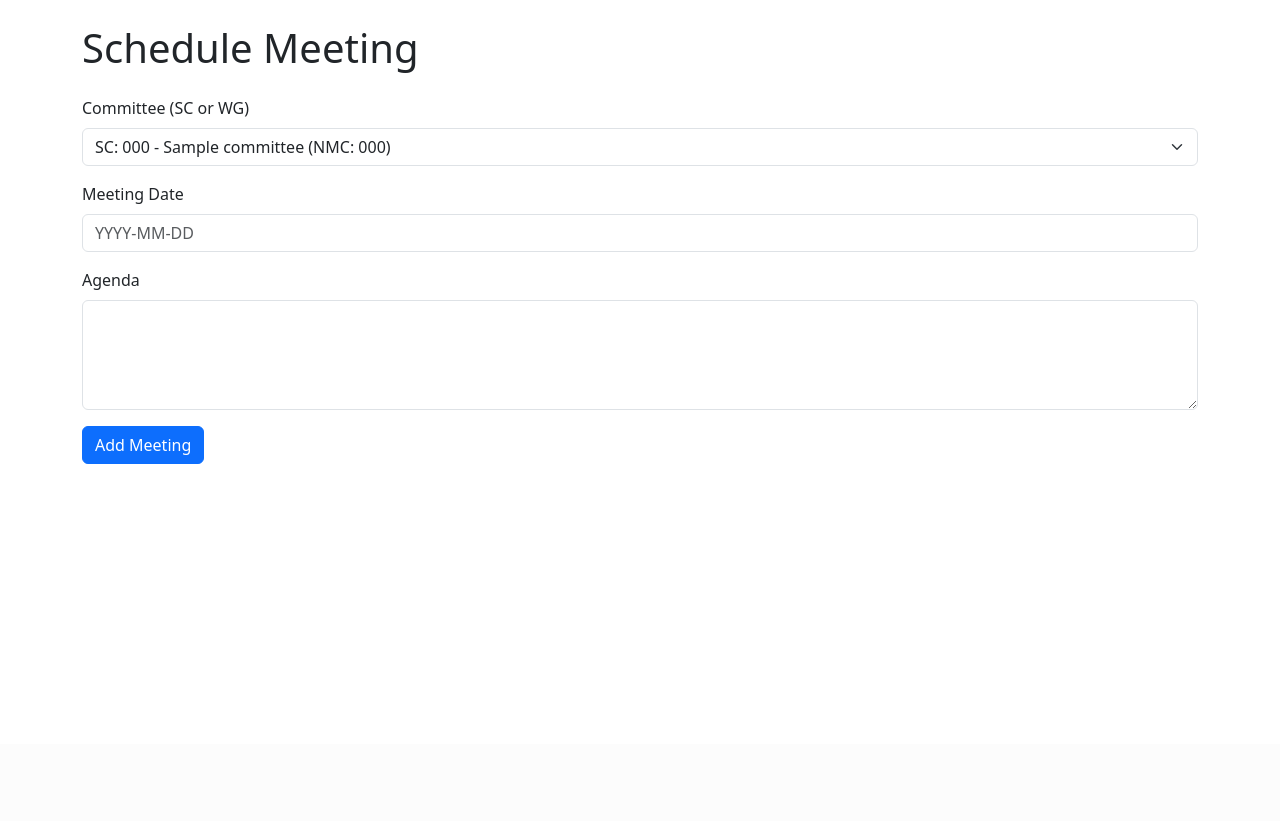
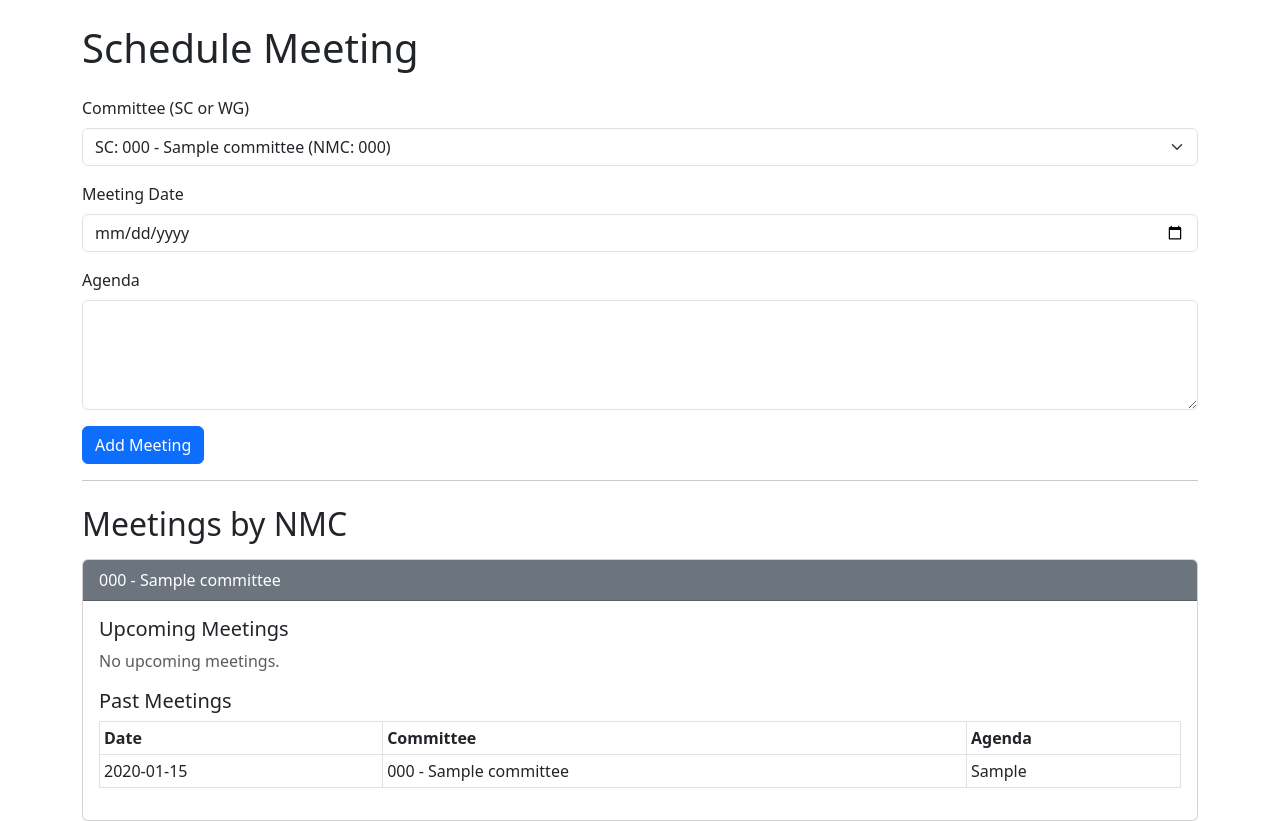
Before and after one commit to Shail089/committee_manager, a Flask app: page /add_meeting in a window 1280 px wide. Shown: the part 56-877 px from the top of the page. Before the commit the page ends 520 px from the top, so only its background shows below. Run offline with Flask 3, Linux system fonts and the light colour scheme; tables that the repository leaves empty hold one stand-in row (values such as "Sample post"); some libraries are stand-ins or nearby versions.

Commit message:
Updated as on 20-02-2026

```diff
--- a/app.py
+++ b/app.py
@@ -11,6 +11,8 @@ app.config['SECRET_KEY'] = 'yoursecretkey'
 db.init_app(app)
 
 # Dashboard - NMC → SC → WG hierarchy
+from datetime import date
+
 @app.route('/')
 def homepage():
     # High-level summary view
@@ -18,11 +20,16 @@ def homepage():
     scs = Committee.query.filter(Committee.parent_id == None).all()
     wgs = Committee.query.filter(Committee.parent_id != None).all()
     experts = Expert.query.all()
-    meetings = Meeting.query.order_by(Meeting.date.asc()).all()
+
+    today = date.today()
+
+    # ✅ Only future meetings
+    meetings = Meeting.query.filter(Meeting.date >= today).order_by(Meeting.date.asc()).all()
+
     participations = Participation.query.all()
 
     return render_template(
-        'index.html',   # ✅ homepage summary template
+        'index.html',
         nmcs=nmcs,
         scs=scs,
         wgs=wgs,
@@ -208,9 +215,10 @@ def delete_expert(expert_id):
     return redirect(url_for('add_expert'))
 
 # Add Meeting
+from datetime import date
+
 @app.route('/add_meeting', methods=['GET', 'POST'])
 def add_meeting():
-    committees = Committee.query.all()
     if request.method == 'POST':
         committee_id = request.form['committee_id']
         date_str = request.form['date']
@@ -222,12 +230,10 @@ def add_meeting():
             flash("Invalid date format. Please use YYYY-MM-DD.", "danger")
             return redirect(url_for('add_meeting'))
 
-        # Create meeting
         meeting = Meeting(committee_id=committee_id, date=meeting_date, agenda=agenda)
         db.session.add(meeting)
         db.session.commit()
 
-        # Auto-populate participation for all experts in this committee
         memberships = Membership.query.filter_by(committee_id=committee_id).all()
         for m in memberships:
             participation = Participation(meeting_id=meeting.id, expert_id=m.expert_id)
@@ -235,10 +241,33 @@ def add_meeting():
         db.session.commit()
 
         flash('Meeting scheduled and participation table prepared!', 'success')
-        return redirect(url_for('dashboard'))
+        return redirect(url_for('add_meeting'))
 
-    return render_template('meetings.html', committees=committees)
+    # Committees for dropdown (SCs only, with children WGs)
+    scs = Committee.query.filter_by(parent_id=None).all()
 
+    # Collect meetings grouped by NMC
+    nmcs = NationalMirrorCommittee.query.all()
+    today = date.today()
+    nmc_meetings = {}
+    for nmc in nmcs:
+        meetings_set = set()
+        for sc in nmc.subcommittees:
+            meetings_set.update(sc.meetings)
+            for wg in sc.children:
+                meetings_set.update(wg.meetings)
+
+        upcoming = [m for m in meetings_set if m.date >= today]
+        past = [m for m in meetings_set if m.date < today]
+
+        nmc_meetings[nmc.id] = {
+            "upcoming": sorted(upcoming, key=lambda m: m.date),
+            "past": sorted(past, key=lambda m: m.date, reverse=True)
+        }
+
+    return render_template('meetings.html', scs=scs, nmcs=nmcs, nmc_meetings=nmc_meetings)
+
+# Send Reminder
 @app.route('/send_reminder/<int:meeting_id>', methods=['POST'])
 def send_reminder(meeting_id):
     meeting = Meeting.query.get_or_404(meeting_id)
@@ -254,6 +283,7 @@ def send_reminder(meeting_id):
     flash('Reminders sent to all members!', 'info')
     return redirect(url_for('dashboard'))
 
+# Send individual reminder (for experts who haven't submitted report or attended)
 @app.route('/send_individual_reminder/<int:participation_id>', methods=['POST'])
 def send_individual_reminder(participation_id):
     p = Participation.query.get_or_404(participation_id)
@@ -429,9 +459,9 @@ def seed_data():
         db.session.add_all([m1, m2, m3, m4])
         db.session.commit()
 
-        return "Seed data added!"
-    else:
-        return "Database already has data."
+    flash("Database seeded successfully!", "success")
+    return redirect(url_for('homepage'))   # ✅ go to homepage instead of dashboard
+
 
 if __name__ == "__main__":
     with app.app_context():
--- a/templates/meetings.html
+++ b/templates/meetings.html
@@ -7,21 +7,24 @@
     <div class="mb-3">
         <label for="committee_id" class="form-label">Committee (SC or WG)</label>
         <select name="committee_id" id="committee_id" class="form-select" required>
-            {% for committee in committees %}
-            <option value="{{ committee.id }}">
-                {% if committee.parent_id %}
-                WG: {{ committee.code }} - {{ committee.title }} (NMC: {{ committee.nmc.code }})
-                {% else %}
-                SC: {{ committee.code }} - {{ committee.title }} (NMC: {{ committee.nmc.code }})
-                {% endif %}
+            {% for sc in scs %}
+            <!-- SC option -->
+            <option value="{{ sc.id }}" class="sc-option">
+                SC: {{ sc.code }} - {{ sc.title }} (NMC: {{ sc.nmc.code }})
             </option>
+            <!-- WG options under this SC -->
+            {% for wg in sc.children %}
+            <option value="{{ wg.id }}">
+                &nbsp;&nbsp;WG: {{ sc.code }}/{{ wg.code }} - {{ wg.title }} (NMC: {{ sc.nmc.code }})
+            </option>
+            {% endfor %}
             {% endfor %}
         </select>
     </div>
 
     <div class="mb-3">
         <label for="date" class="form-label">Meeting Date</label>
-        <input type="text" class="form-control" id="datepicker" name="date" placeholder="YYYY-MM-DD" required>
+        <input type="date" class="form-control" id="date" name="date" required>
     </div>
 
     <div class="mb-3">
@@ -32,14 +35,66 @@
     <button type="submit" class="btn btn-primary">Add Meeting</button>
 </form>
 
-<!-- Datepicker Script -->
-<script>
-    $(function () {
-        $('#datepicker').datepicker({
-            format: 'yyyy-mm-dd',
-            autoclose: true,
-            todayHighlight: true
-        }).datepicker('setDate', new Date()); // auto-fill today
-    });
-</script>
+<hr>
+<h2 class="mt-4">Meetings by NMC</h2>
+
+{% for nmc in nmcs %}
+<div class="card mt-3">
+    <div class="card-header bg-secondary text-white">
+        {{ nmc.code }} - {{ nmc.title }}
+    </div>
+    <div class="card-body">
+        <!-- Upcoming Meetings -->
+        <h5>Upcoming Meetings</h5>
+        {% if nmc_meetings[nmc.id].upcoming %}
+        <table class="table table-sm table-bordered">
+            <thead>
+                <tr>
+                    <th>Date</th>
+                    <th>Committee</th>
+                    <th>Agenda</th>
+                </tr>
+            </thead>
+            <tbody>
+                {% for meeting in nmc_meetings[nmc.id].upcoming %}
+                <tr>
+                    <td>{{ meeting.date }}</td>
+                    <td>{{ meeting.committee.code }} - {{ meeting.committee.title }}</td>
+                    <td>{{ meeting.agenda }}</td>
+                </tr>
+                {% endfor %}
+            </tbody>
+        </table>
+        {% else %}
+        <p class="text-muted">No upcoming meetings.</p>
+        {% endif %}
+
+        <!-- Past Meetings -->
+        <h5 class="mt-3">Past Meetings</h5>
+        {% if nmc_meetings[nmc.id].past %}
+        <table class="table table-sm table-bordered">
+            <thead>
+                <tr>
+                    <th>Date</th>
+                    <th>Committee</th>
+                    <th>Agenda</th>
+                </tr>
+            </thead>
+            <tbody>
+                {% for meeting in nmc_meetings[nmc.id].past %}
+                <tr>
+                    <td>{{ meeting.date }}</td>
+                    <td>{{ meeting.committee.code }} - {{ meeting.committee.title }}</td>
+                    <td>{{ meeting.agenda }}</td>
+                </tr>
+                {% endfor %}
+            </tbody>
+        </table>
+        {% else %}
+        <p class="text-muted">No past meetings.</p>
+        {% endif %}
+    </div>
+</div>
+{% endfor %}
+
 {% endblock %}
```
